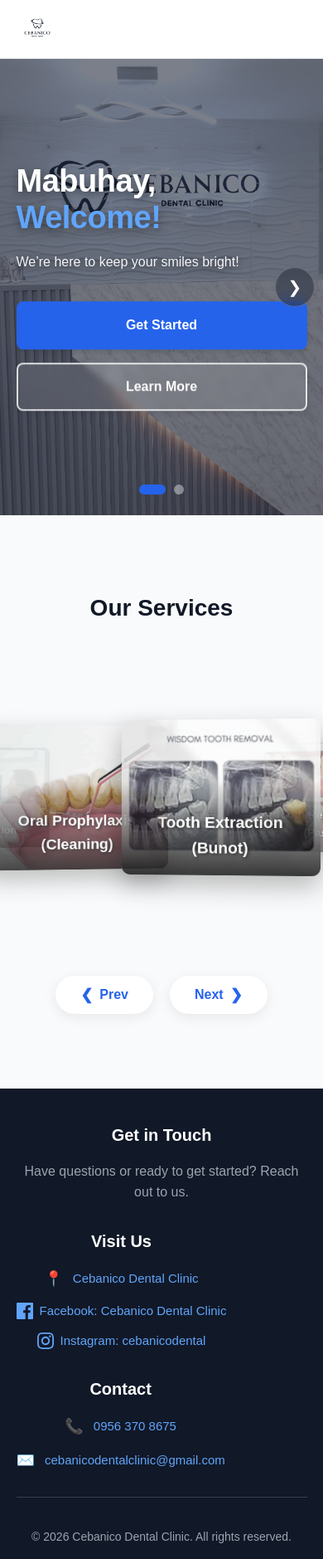
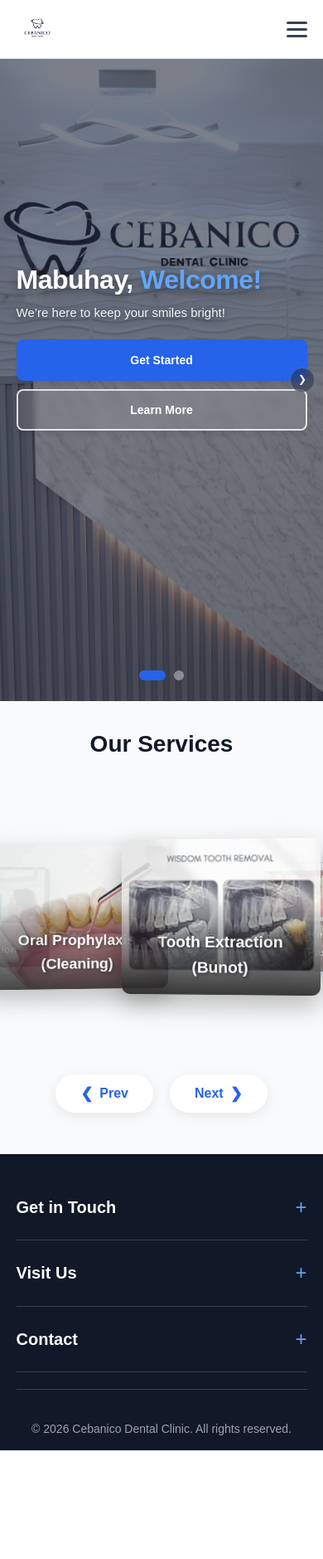
Before and after one commit to jlflores1598ant/Cebanico-Dental-Clinic, a PHP site: page / in a window 390 px wide. Shown: the whole page at 83% size. After the commit the page ends 1748 px from the top, so only its background shows below. Run offline with PHP 8.4, Linux system fonts and the light colour scheme.

Commit message:
fixed a bit of the phone view

```diff
--- a/index.js
+++ b/index.js
@@ -1,3 +1,100 @@
+/* =========================
+   Hamburger Menu & Mobile Nav
+========================= */
+const hamburger = document.getElementById('hamburger');
+const navLinksContainer = document.getElementById('navLinks');
+const navLinksItems = document.querySelectorAll('.nav-links a');
+
+// Toggle menu open/close
+hamburger.addEventListener('click', () => {
+    hamburger.classList.toggle('active');
+    navLinksContainer.classList.toggle('active');
+});
+
+// Close menu when a link is clicked
+navLinksItems.forEach(link => {
+    link.addEventListener('click', () => {
+        hamburger.classList.remove('active');
+        navLinksContainer.classList.remove('active');
+    });
+});
+
+/* =========================
+   Mobile Footer Accordion
+========================= */
+const footerHeaders = document.querySelectorAll('.footer-col h3');
+
+footerHeaders.forEach(header => {
+    header.addEventListener('click', () => {
+        // Only trigger accordion behavior on mobile widths
+        if (window.innerWidth <= 768) {
+            const parentCol = header.parentElement;
+            const icon = header.querySelector('.toggle-icon');
+
+            // Toggle active class to show/hide content
+            parentCol.classList.toggle('active');
+
+            // Change the + to a - when open
+            if (parentCol.classList.contains('active')) {
+                icon.textContent = '-';
+            } else {
+                icon.textContent = '+';
+            }
+        }
+    });
+});
+
+/* =========================
+   Scrollspy & Perfect Home Click
+========================= */
+document.addEventListener("DOMContentLoaded", () => {
+    const sections = document.querySelectorAll("section, footer");
+    const navLinks = document.querySelectorAll(".nav-links a");
+
+    // Force perfect scroll to Top (0px) when clicking Home
+    const homeLink = document.querySelector('.nav-links a[href="#home"]');
+    if (homeLink) {
+        homeLink.addEventListener('click', (e) => {
+            e.preventDefault();
+            window.scrollTo({
+                top: 0,
+                behavior: "smooth"
+            });
+        });
+    }
+
+    window.addEventListener("scroll", () => {
+        let current = "";
+
+        sections.forEach((section) => {
+            const sectionTop = section.offsetTop;
+            // Detect when scrolling past the section top
+            if (window.scrollY >= sectionTop - 150) {
+                current = section.getAttribute("id");
+            }
+        });
+
+        // Ensure "Home" gets selected if we are near the very top of the page
+        if (window.scrollY < 100) {
+            current = "home";
+        }
+
+        // Fix for the bottom of the page: force "contact" if we've scrolled all the way down
+        if ((window.innerHeight + Math.round(window.scrollY)) >= document.body.offsetHeight - 50) {
+            current = "contact";
+        }
+
+        // Loop through all links, remove active class, and add it to the current target
+        navLinks.forEach((link) => {
+            link.classList.remove("active");
+            const href = link.getAttribute("href").replace("#", "");
+            if (href === current) {
+                link.classList.add("active");
+            }
+        });
+    });
+});
+
 /* =========================
    Hero Slider Functionality
 ========================= */
--- a/index.php
+++ b/index.php
@@ -58,7 +58,7 @@ $services = [
 <head>
     <meta charset="UTF-8">
     <meta name="viewport" content="width=device-width, initial-scale=1.0">
-    <title>My Website</title>
+    <title>Cebanico Dental Clinic</title>
 
     <!-- Link to external CSS -->
     <link rel="stylesheet" href="styles.css">
@@ -69,11 +69,19 @@ $services = [
     <header>
         <div class="container">
             <nav>
-                <a href="#" class="logo" onclick="scrollToTop(); return false;">
+                <a href="#home" class="logo">
                     <img src="Images/PRIMARY-LOGO.png" alt="MyWebsite Logo">
                 </a>
-                <ul class="nav-links">
-                    <li><a href="#" onclick="scrollToTop(); return false;">Home</a></li>
+
+                <!-- Hamburger Icon -->
+                <div class="hamburger" id="hamburger">
+                    <span></span>
+                    <span></span>
+                    <span></span>
+                </div>
+
+                <ul class="nav-links" id="navLinks">
+                    <li><a href="#home" class="active">Home</a></li>
                     <li><a href="#services">Services</a></li>
                     <li><a href="#about">About</a></li>
                     <li><a href="#contact">Contact</a></li>
@@ -108,7 +116,7 @@ $services = [
                     <div class="split-left aesthetic-left">
                         <span class="eyebrow-text">Plan Your Visit</span>
                         <h1>Clinic <span class="hero-highlight">Hours</span></h1>
-                        <p>We are dedicated to providing top-tier dental care. Check our schedule to drop by, or book a private appointment for specialized treatments.</p>
+                        <p class="desktop-only-p">We are dedicated to providing top-tier dental care. Check our schedule to drop by, or book a private appointment for specialized treatments.</p>
                     </div>
 
                     <!-- Content on the right -->
@@ -195,13 +203,16 @@ $services = [
 
                 <!-- Column 1: Info -->
                 <div class="footer-col">
-                    <h3>Get in Touch</h3>
+                    <h3>Get in Touch <span class="toggle-icon">+</span></h3>
+                    <div class="footer-content">
                         <p>Have questions or ready to get started? Reach out to us.</p>
+                    </div>
                 </div>
 
                 <!-- Column 2: Location & Socials (Middle) -->
                 <div class="footer-col">
-                    <h3>Visit Us</h3>
+                    <h3>Visit Us <span class="toggle-icon">+</span></h3>
+                    <div class="footer-content">
                         <div class="footer-contact-links">
                             <div class="contact-item">
                                 <span>📍</span>
@@ -210,27 +221,30 @@ $services = [
                             <div class="contact-item social-icons">
                                 <a href="https://www.facebook.com/cebanicodental" target="_blank" class="social-link">
                                     <svg width="20" height="20" fill="currentColor" viewBox="0 0 24 24"><path d="M22.675 0h-21.35c-.732 0-1.325.593-1.325 1.325v21.351c0 .731.593 1.324 1.325 1.324h11.495v-9.294h-3.128v-3.622h3.128v-2.671c0-3.1 1.893-4.788 4.659-4.788 1.325 0 2.463.099 2.795.143v3.24l-1.918.001c-1.504 0-1.795.715-1.795 1.763v2.312h3.587l-.467 3.622h-3.12v9.293h6.116c.73 0 1.323-.593 1.323-1.325v-21.35c0-.732-.593-1.325-1.325-1.325z"/></svg>
-                                Facebook: Cebanico Dental Clinic
+                                    Cebanico Dental Clinic
                                 </a>
                             </div>
                             <div class="contact-item social-icons">
                                 <a href="https://www.instagram.com/cebanicodental?utm_source=ig_web_button_share_sheet&stkn=ZDNlZDc0MzIxNw%3D%3D&fbclid=IwY2xjawUlx_hleHRuA2FlbQIxMABwZG9mBWJyaWQRMU9qWk1sRm5kTFRBNkpSNDlzcnRjBmFwcF9pZBAyMjIwMzkxNzg4MjAwODkyAAEeTFpwlj9fOAawyyS1PFXr-x-qnw-95K1zPGJTSBohO2Awufv10Nda0orrjm4_aem_mufFhZ-EhnzMO1z2n_apug" target="_blank" class="social-link">
                                     <svg width="20" height="20" fill="currentColor" viewBox="0 0 24 24"><path d="M12 2.163c3.204 0 3.584.012 4.85.07 3.252.148 4.771 1.691 4.919 4.919.058 1.265.069 1.645.069 4.849 0 3.205-.012 3.584-.069 4.849-.149 3.225-1.664 4.771-4.919 4.919-1.266.058-1.644.07-4.85.07-3.204 0-3.584-.012-4.849-.07-3.26-.149-4.771-1.699-4.919-4.92-.058-1.265-.07-1.644-.07-4.849 0-3.204.013-3.583.07-4.849.149-3.227 1.664-4.771 4.919-4.919 1.266-.057 1.645-.069 4.849-.069zm0-2.163c-3.259 0-3.667.014-4.947.072-4.358.2-6.78 2.618-6.98 6.98-.059 1.281-.073 1.689-.073 4.948 0 3.259.014 3.668.072 4.948.2 4.358 2.618 6.78 6.98 6.98 1.281.058 1.689.072 4.948.072 3.259 0 3.668-.014 4.948-.072 4.354-.2 6.782-2.618 6.979-6.98.059-1.28.073-1.689.073-4.948 0-3.259-.014-3.667-.072-4.947-.196-4.354-2.617-6.78-6.979-6.98-1.281-.059-1.69-.073-4.949-.073zm0 5.838c-3.403 0-6.162 2.759-6.162 6.162s2.759 6.163 6.162 6.163 6.162-2.759 6.162-6.163c0-3.403-2.759-6.162-6.162-6.162zm0 10.162c-2.209 0-4-1.79-4-4 0-2.209 1.791-4 4-4s4 1.791 4 4c0 2.21-1.791 4-4 4zm6.406-11.845c-.796 0-1.441.645-1.441 1.44s.645 1.44 1.441 1.44c.795 0 1.439-.645 1.439-1.44s-.644-1.44-1.439-1.44z"/></svg>
-                                Instagram: cebanicodental
+                                    cebanicodental
                                 </a>
+                            </div>
                         </div>
                     </div>
                 </div>
 
                 <!-- Column 3: Contact Details -->
                 <div class="footer-col">
-                    <h3>Contact</h3>
+                    <h3>Contact <span class="toggle-icon">+</span></h3>
+                    <div class="footer-content">
                         <div class="footer-contact-links">
                             <div class="contact-item">
                                 <span>📞</span> <a href="tel:+639563708675">0956 370 8675</a>
                             </div>
                             <div class="contact-item">
                                 <span>✉️</span> <a href="mailto:cebanicodentalclinic@gmail.com">cebanicodentalclinic@gmail.com</a>
+                            </div>
                         </div>
                     </div>
                 </div>
--- a/styles.css
+++ b/styles.css
@@ -7,9 +7,9 @@
     box-sizing: border-box;
 }
 
-/* Added scroll padding to fix sections hiding under the sticky header */
 html {
     scroll-behavior: smooth;
+    /* Exactly matches the 70px header height to eliminate the gap */
     scroll-padding-top: 70px;
 }
 
@@ -43,12 +43,14 @@ nav {
     display: flex;
     align-items: center;
     justify-content: space-between;
+    position: relative; /* Important for absolute mobile menu */
 }
 
 .logo {
     display: flex;
     align-items: center;
     text-decoration: none;
+    z-index: 1001; /* Keep above dropdown */
 }
 
 .logo img {
@@ -56,6 +58,28 @@ nav {
     width: auto;
     object-fit: contain;
 }
+
+/* Hamburger Icon */
+.hamburger {
+    display: none;
+    flex-direction: column;
+    cursor: pointer;
+    gap: 5px;
+    z-index: 1001;
+}
+
+.hamburger span {
+    width: 25px;
+    height: 3px;
+    background-color: #374151;
+    border-radius: 3px;
+    transition: 0.3s ease;
+}
+
+/* When active (open) */
+.hamburger.active span:nth-child(1) { transform: translateY(8px) rotate(45deg); }
+.hamburger.active span:nth-child(2) { opacity: 0; }
+.hamburger.active span:nth-child(3) { transform: translateY(-8px) rotate(-45deg); }
 
 .nav-links {
     display: flex;
@@ -68,10 +92,29 @@ nav {
     color: #374151;
     font-weight: 500;
     transition: color 0.3s ease;
+    position: relative;
+    padding-bottom: 5px;
 }
 
-.nav-links a:hover {
+.nav-links a:hover,
+.nav-links a.active {
     color: #2563eb;
+}
+
+.nav-links a::after {
+    content: '';
+    position: absolute;
+    left: 0;
+    bottom: 0;
+    width: 0;
+    height: 2px;
+    background-color: #2563eb;
+    transition: width 0.3s ease;
+}
+
+.nav-links a:hover::after,
+.nav-links a.active::after {
+    width: 100%;
 }
 
 /* =========================
@@ -87,7 +130,8 @@ nav {
 .slider-container {
     position: relative;
     width: 100%;
-    height: calc(100vh - 70px);
+    /* 100svh calculates the exact visible screen height on mobile */
+    height: calc(100svh - 70px);
     min-height: 500px;
     display: flex;
     align-items: center;
@@ -154,10 +198,6 @@ nav {
     transition: color 0.3s ease;
 }
 
-.slide-content-overlay h1 .hero-highlight:hover {
-    color: #93c5fd;
-}
-
 .slide-content-overlay p {
     font-size: 20px;
     color: #f3f4f6;
@@ -167,18 +207,19 @@ nav {
     line-height: 1.5;
 }
 
+/* Made smaller as requested */
 .prev, .next {
     cursor: pointer;
     position: absolute;
     top: 50%;
     transform: translateY(-50%);
-    width: 48px;
-    height: 48px;
+    width: 36px;
+    height: 36px;
     display: flex;
     align-items: center;
     justify-content: center;
     color: #ffffff;
-    font-size: 20px;
+    font-size: 16px;
     transition: all 0.3s ease;
     user-select: none;
     z-index: 20;
@@ -269,17 +310,17 @@ nav {
 }
 
 /* =========================
-   Services (Infinite 3D Carousel)
+   Services (Compact & Centered)
 ========================= */
 .services {
-    padding: 90px 0;
+    padding: 30px 0 50px;
     background: #f9fafb;
     overflow: hidden;
 }
 
 .section-title {
     text-align: center;
-    margin-bottom: 30px;
+    margin-bottom: 10px;
 }
 
 .section-title h2 {
@@ -297,12 +338,12 @@ nav {
 .carousel-container {
     position: relative;
     width: 100%;
-    height: 450px;
+    height: 380px;
     display: flex;
     justify-content: center;
     align-items: center;
     perspective: 1200px;
-    margin: 20px 0;
+    margin: 5px 0;
 }
 
 .carousel-item {
@@ -359,7 +400,7 @@ nav {
     display: flex;
     justify-content: center;
     gap: 20px;
-    margin-top: 40px;
+    margin-top: 15px;
 }
 
 .carousel-controls button {
@@ -450,7 +491,7 @@ nav {
 }
 
 /* =========================
-   Compact 3-Column Footer
+   Compact Footer
 ========================= */
 footer {
     background: #111827;
@@ -479,6 +520,20 @@ footer {
     font-size: 20px;
     margin-bottom: 15px;
     font-weight: 600;
+    display: flex;
+    justify-content: space-between;
+    align-items: center;
+}
+
+.toggle-icon {
+    display: none; /* Only visible on mobile */
+    font-size: 24px;
+    font-weight: 400;
+    color: #60a5fa;
+}
+
+.footer-content {
+    display: block; /* Standard desktop display */
 }
 
 .footer-col p {
@@ -654,37 +709,111 @@ footer {
 }
 
 /* =========================
-   Responsive Design
+   Mobile Responsive Design
 ========================= */
 @media (max-width: 768px) {
-    .nav-links { display: none; }
-    .slider-container { height: 550px; }
-    .slide-content-overlay h1 { font-size: 38px; }
-    .slide-content-overlay p { font-size: 16px; }
-    .buttons { flex-direction: column; align-items: stretch; }
-    .btn { text-align: center; }
+    /* Navbar Dropdown */
+    .hamburger { display: flex; }
+
+    .nav-links {
+        position: absolute;
+        top: 70px; /* Right below header */
+        left: 0;
+        width: 100%;
+        background-color: #ffffff;
+        flex-direction: column;
+        align-items: center;
+        gap: 0;
+        box-shadow: 0 10px 15px rgba(0,0,0,0.1);
+        transform: translateY(-150%);
+        transition: transform 0.4s ease-in-out;
+        z-index: 999;
+        border-top: 1px solid #e5e7eb;
+    }
+
+    .nav-links.active {
+        transform: translateY(0);
+    }
+
+    .nav-links li {
+        width: 100%;
+        text-align: center;
+    }
+
+    .nav-links a {
+        display: block;
+        padding: 20px;
+        font-size: 18px;
+    }
+
+    .nav-links a::after { display: none; } /* Remove underline in mobile */
+
+    /* Hero Fitting */
+    .slider-container {
+        height: calc(100svh - 70px); /* Strictly lock to exact visible window */
+    }
+
+    /* Make text scale down better on small screens so it doesn't overflow */
+    .slide-content-overlay {
+        top: 45%;
+        width: 90%;
+        left: 5%;
+    }
+
+    .slide-content-overlay h1 { font-size: 32px; margin-bottom: 10px;}
+    .slide-content-overlay p { font-size: 15px; margin-bottom: 20px;}
+    .desktop-only-p { display: none; } /* Hide unnecessary text on Slide 2 for space */
+
+    /* Adjust buttons inside Hero */
+    .buttons { flex-direction: column; align-items: stretch; gap: 10px; }
+    .btn { padding: 12px; text-align: center; font-size: 14px; }
+
+    /* Make arrows even smaller on mobile */
+    .prev, .next { width: 30px; height: 30px; font-size: 12px; }
+    .prev { left: 10px; }
+    .next { right: 10px; }
+
+    /* Shrink the clinic hours list so it fits entirely inside the screen */
+    .schedule-list { font-size: 13px; margin-bottom: 20px; }
+    .schedule-list li { margin-bottom: 6px; padding-bottom: 4px; }
+
+    .slide-split { flex-direction: column; align-items: flex-start; gap: 5px; }
+    .aesthetic-left { padding-left: 10px; border-left-width: 3px; margin-bottom: 15px; }
+
+    /* Carousel */
     .carousel-container { height: 350px; perspective: 800px; }
     .carousel-item { width: 280px; height: 220px; }
     .section-title h2 { font-size: 28px; }
-    .prev { left: 10px; }
-    .next { right: 10px; }
 
-    /* Footer Stacking */
+    /* Mobile Footer Accordion */
     .footer-top {
         flex-direction: column;
-        text-align: center;
-        gap: 30px;
+        gap: 10px;
+        padding-bottom: 15px;
     }
-    .footer-col p { max-width: 100%; margin: auto; }
-    .footer-contact-links { align-items: center; }
-    .contact-item { justify-content: center; }
 
-    .schedule-list { font-size: 16px; max-width: 100%; }
-    .slide-split { flex-direction: column; align-items: flex-start; gap: 15px; }
-    .slide-split h1 { margin-bottom: 0; }
-    .split-right { max-width: 100%; }
+    .footer-col { width: 100%; border-bottom: 1px solid #374151; padding-bottom: 15px; margin-bottom: 5px;}
+    .footer-col h3 {
+        margin-bottom: 0;
+        cursor: pointer;
+        padding: 5px 0;
+    }
+    .toggle-icon { display: block; }
 
-    .aesthetic-left { padding-left: 15px; border-left-width: 3px; margin-bottom: 25px; }
+    .footer-content {
+        display: none; /* Hidden by default on mobile */
+        padding-top: 15px;
+        animation: fadeIn 0.3s ease-in;
+    }
+
+    .footer-col.active .footer-content { display: block; }
+
+    .footer-col p { max-width: 100%; }
 
     #backToTopBtn { bottom: 20px; right: 20px; width: 44px; height: 44px; font-size: 18px; }
 }
+
+@keyframes fadeIn {
+    from { opacity: 0; transform: translateY(-10px); }
+    to { opacity: 1; transform: translateY(0); }
+}
```
Lines whose indentation alone changed are shown as unchanged.
